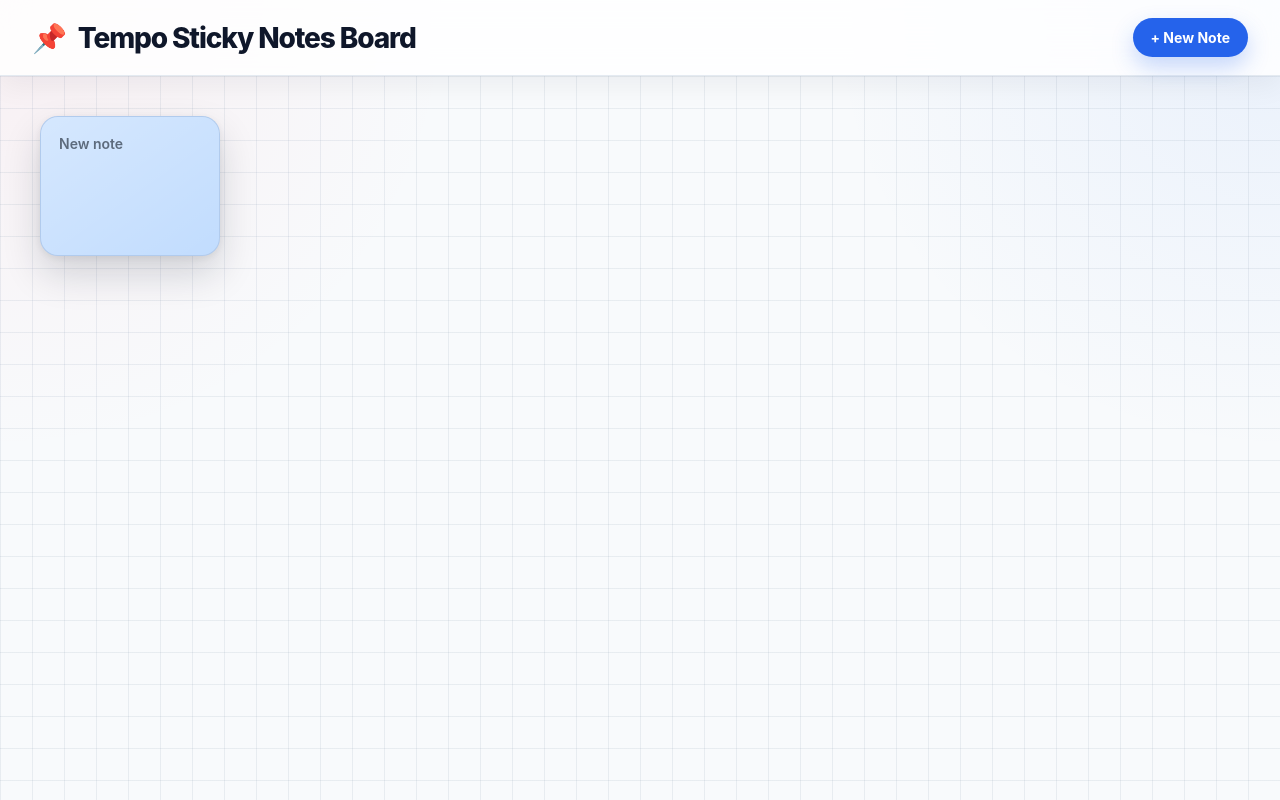
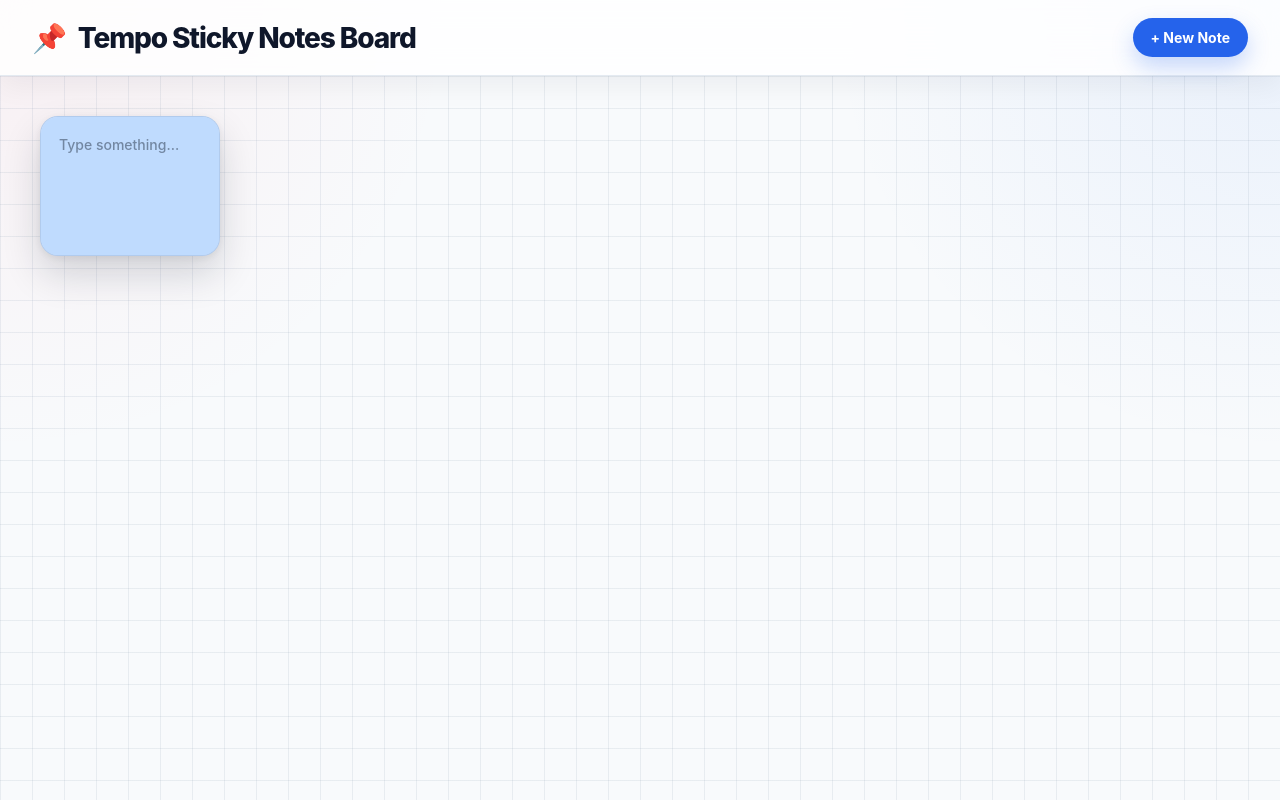
Before and after one commit to RaHuLMeghani24/tempo-sticky-notes, a React (Vite) app: page / in a window 1280 px wide. Both pictures are taken after a click on the button "+ New Note". Built offline with nearby package versions, Linux system fonts and the light colour scheme.

Commit message:
feature: Allow editing for sticky notes

```diff
--- a/src/App.tsx
+++ b/src/App.tsx
@@ -10,12 +10,13 @@ export default function App() {
     return boardRef.current?.clientWidth ?? window.innerWidth;
   }, []);
 
-  const { notes, createNote } = useNotes({ getBoardWidth });
+  const { notes, createNote, updateNote } = useNotes({ getBoardWidth });
 
   return (
     <div className="app-shell">
       <Toolbar onCreate={createNote} />
-      <Board boardRef={boardRef} notes={notes} />
+
+      <Board boardRef={boardRef} notes={notes} onUpdateNote={updateNote} />
     </div>
   );
 }
--- a/src/components/Board.tsx
+++ b/src/components/Board.tsx
@@ -1,13 +1,14 @@
 import type { RefObject } from "react";
 import StickyNote from "./StickyNote";
-import type { Note } from "../types/note";
+import type { Note, NoteUpdate } from "../types/note";
 
 interface BoardProps {
   boardRef: RefObject<HTMLElement | null>;
   notes: Note[];
+  onUpdateNote: (noteId: string, update: NoteUpdate) => void;
 }
 
-export default function Board({ boardRef, notes }: BoardProps) {
+export default function Board({ boardRef, notes, onUpdateNote }: BoardProps) {
   return (
     <main ref={boardRef} className="board">
       <div className="board-canvas">
@@ -17,7 +18,13 @@ export default function Board({ boardRef, notes }: BoardProps) {
             <p>Use the New Note button to start building your board.</p>
           </div>
         ) : (
-          notes.map((note) => <StickyNote key={note.id} note={note} />)
+          notes.map((note) => (
+            <StickyNote
+              key={note.id}
+              note={note}
+              onUpdateNote={onUpdateNote}
+            />
+          ))
         )}
       </div>
     </main>
--- a/src/components/StickyNote.tsx
+++ b/src/components/StickyNote.tsx
@@ -1,10 +1,11 @@
-import type { Note } from "../types/note";
+import type { Note, NoteUpdate } from "../types/note";
 
 interface StickyNoteProps {
   note: Note;
+  onUpdateNote: (noteId: string, update: NoteUpdate) => void;
 }
 
-export default function StickyNote({ note }: StickyNoteProps) {
+export default function StickyNote({ note, onUpdateNote }: StickyNoteProps) {
   return (
     <article
       className="dynamic-note"
@@ -16,7 +17,19 @@ export default function StickyNote({ note }: StickyNoteProps) {
         backgroundColor: note.color.bg,
       }}
     >
-      <p className="note-placeholder">New note</p>
+      <textarea
+        className="dynamic-textarea"
+        value={note.text}
+        placeholder="Type something..."
+        style={{
+          color: note.color.text,
+          backgroundColor: note.color.bg,
+        }}
+        onChange={(event) => onUpdateNote(note.id, {
+            text: event.target.value,
+          })
+        }
+      />
     </article>
   );
 }
--- a/src/hooks/useNotes.ts
+++ b/src/hooks/useNotes.ts
@@ -1,7 +1,7 @@
 import { useCallback, useState } from "react";
 import { DEFAULT_NOTE_SIZE } from "../constants/stickyNoteConfig";
 import { getRandomNoteTheme } from "../constants/stickyNoteThemes";
-import type { Note } from "../types/note";
+import type { Note, NoteUpdate } from "../types/note";
 import { getNextNotePosition } from "../utils/notePlacement";
 
 interface UseNotesOptions {
@@ -35,8 +35,17 @@ export const useNotes = ({ getBoardWidth }: UseNotesOptions) => {
     });
   }, [getBoardWidth]);
 
+  const updateNote = useCallback((noteId: string, update: NoteUpdate) => {
+    setNotes((previousNotes) =>
+      previousNotes.map((note) =>
+        note.id === noteId ? { ...note, ...update } : note
+      )
+    );
+  }, []);
+
   return {
     notes,
     createNote,
+    updateNote,
   };
 };
--- a/src/index.css
+++ b/src/index.css
@@ -30,7 +30,8 @@ body {
   overflow: hidden;
 }
 
-button {
+button,
+textarea {
   font: inherit;
 }
 
@@ -166,12 +167,37 @@ button {
   );
 }
 
-.note-placeholder {
-  position: relative;
-  z-index: 1;
+.dynamic-textarea {
+  position: absolute;
+  inset: 0;
+  z-index: 2;
+  display: block;
+  width: 100%;
+  height: 100%;
+  min-width: 0;
+  min-height: 0;
   margin: 0;
   padding: 18px;
-  color: rgba(31, 41, 55, 0.65);
+  border: 0;
+  outline: 0;
+  resize: none;
+  background: transparent;
+  color: #1f2937;
   font-size: 14px;
-  font-weight: 600;
+  line-height: 1.45;
+  font-weight: 500;
+  cursor: text;
 }
+
+.dynamic-textarea::placeholder {
+  color: rgba(51, 65, 85, 0.55);
+}
+
+.dynamic-textarea::-webkit-scrollbar {
+  width: 8px;
+}
+
+.dynamic-textarea::-webkit-scrollbar-thumb {
+  background: rgba(15, 23, 42, 0.18);
+  border-radius: 999px;
+}
```
